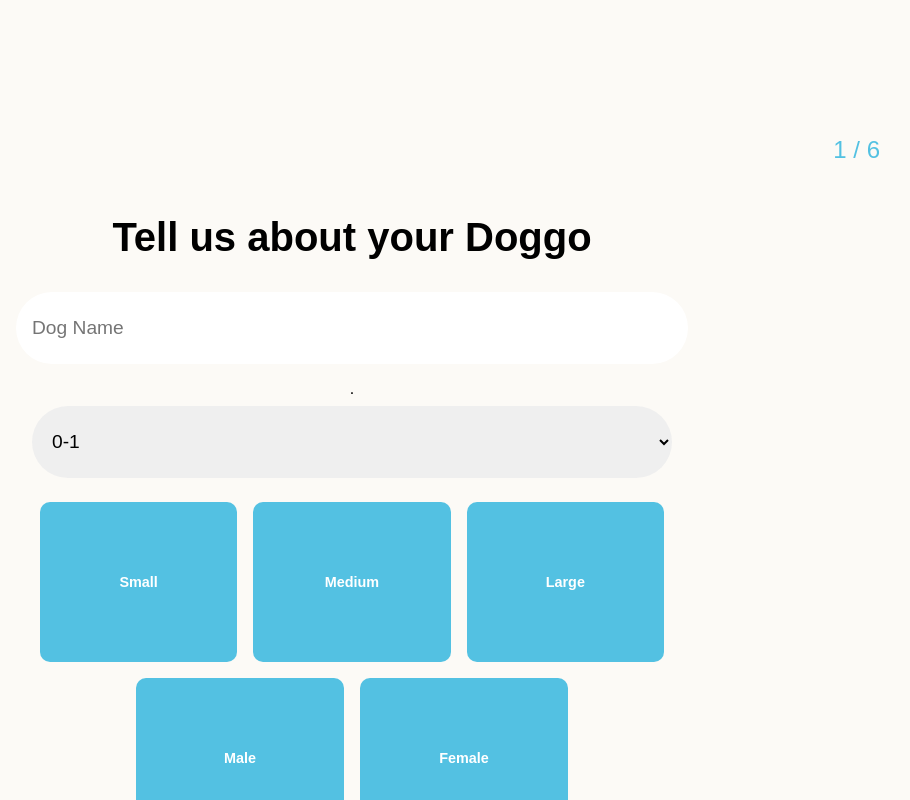
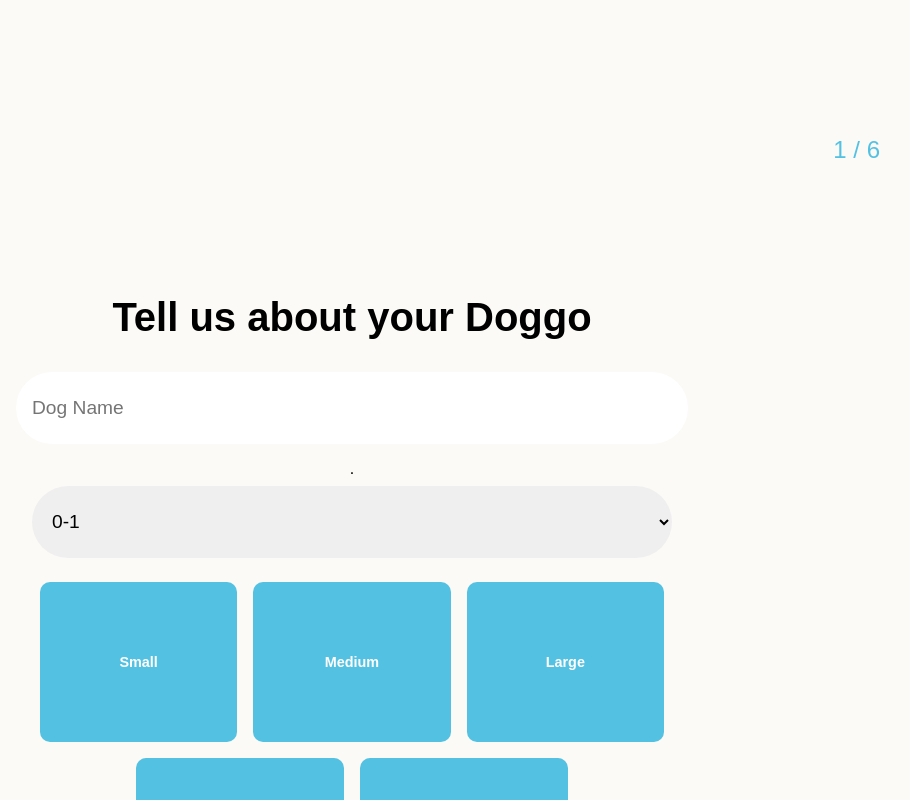
Before and after one commit to n335h/doggystuff, a React (Create React App) app: page /Survey in a window 1280 px wide. Shown: the top 800 px of the page, without its empty margins (288-1198 px from the left). Built offline with nearby package versions, Linux system fonts and the light colour scheme; no server answers.

Commit message:
tweak css survey form

```diff
--- a/src/pages/Survey/formPages/Survey.css
+++ b/src/pages/Survey/formPages/Survey.css
@@ -26,7 +26,7 @@
     width: 60vw;
     height: 70vh;
     margin: auto;
-    margin-top: 8rem;
+    margin-top: 18rem;
     margin-bottom: 8rem;
     z-index: 1;
   }
@@ -69,6 +69,7 @@
     background-color: var(--main-blue); /* Change this to your desired button style */
     color: #fff;
     padding: 10px;
+    margin: 1rem;
     margin-top: 5rem;
     font-size: 1.1rem;
     font-weight:600;
--- a/src/pages/Survey/formPages/confirmation.tsx
+++ b/src/pages/Survey/formPages/confirmation.tsx
@@ -31,7 +31,7 @@ function Confirmation({ surveyData, orderData }: SurveyDataProps) {
 
             {/* <p>Dog Name: {surveyData.dog_name}</p> */}
             <hr />
-            <p> Food {surveyData.dog_name} likes: {surveyData.flavours_not}  </p>
+            <p> Food {surveyData.dog_name} likes:{" "} {surveyData.flavours_not}  </p>
             <p> Did {surveyData.dog_name} want vegtables?  {surveyData.veg}</p>
 
             <p>You wanted food for: {orderData.days} days</p>
```
